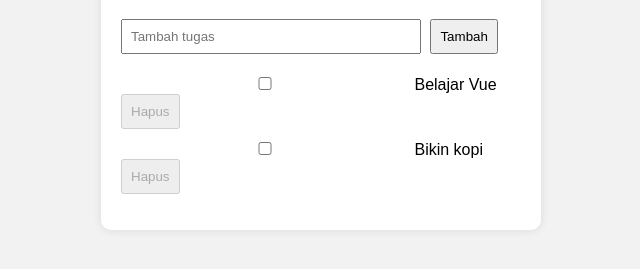
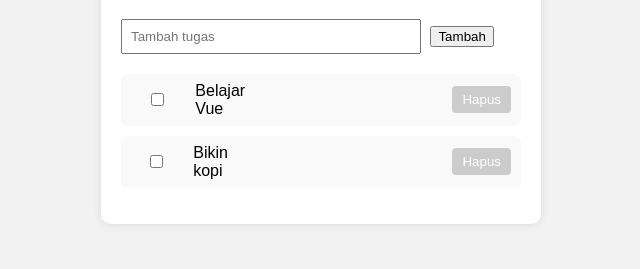
Before and after one commit to aiqawa1266/todo-vue, a plain HTML site: page index.html in a window 1280 px wide. Shown: the part 109-378 px from the top of the page, without its empty margins (319-959 px from the left). Drawn offline with nearby package versions, Linux system fonts and the light colour scheme.

Commit message:
Update style.css
menambahkan beberapa gaya

```diff
--- a/style.css
+++ b/style.css
@@ -19,8 +19,11 @@ input {
   margin-right: 5px;
 }
 
-button {
-  padding: 8px;
+button:disabled,
+.btn-disable {
+  background-color: #ccc !important;
+  cursor: not-allowed;
+  color: #666;
 }
 
 ul {
@@ -32,3 +35,37 @@ li {
   list-style-type: none;
   margin-bottom: 10px;
 }
+
+.coret {
+  text-decoration: line-through;
+  color: gray;
+}
+
+.tugas-item {
+  display: flex;
+  justify-content: space-between;
+  align-items: center;
+  background: #f9f9f9;
+  padding: 8px 10px;
+  border-radius: 6px;
+  margin-bottom: 10px;
+}
+
+.tugas-konten {
+  display: flex;
+  align-items: center;
+  gap: 10px;
+}
+
+.tugas-item button {
+  background-color: #ff4d4d;
+  border: none;
+  color: white;
+  padding: 6px 10px;
+  border-radius: 4px;
+  cursor: pointer;
+}
+
+.tugas-item button:hover {
+  background-color: #e60000;
+}
```
